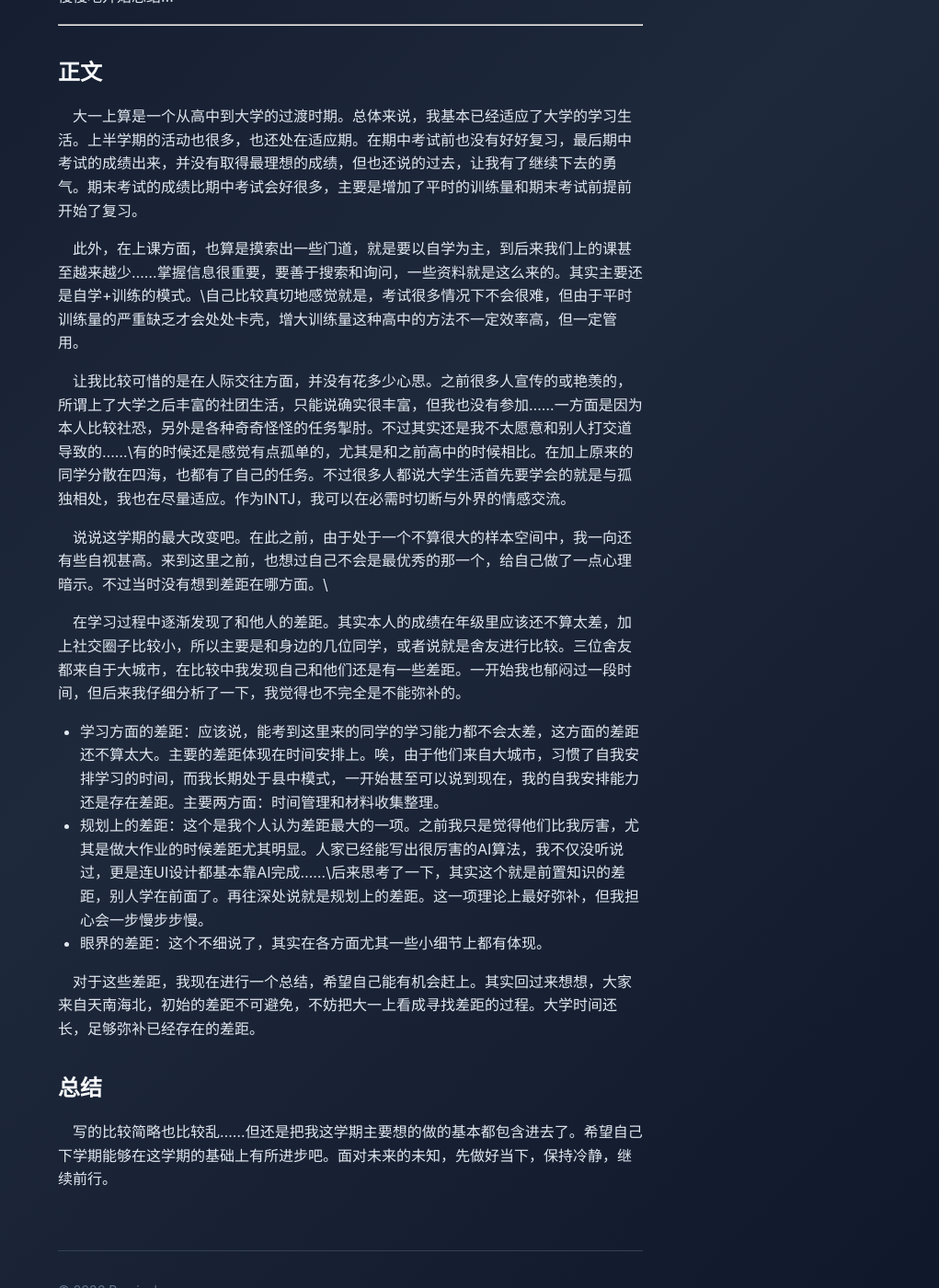
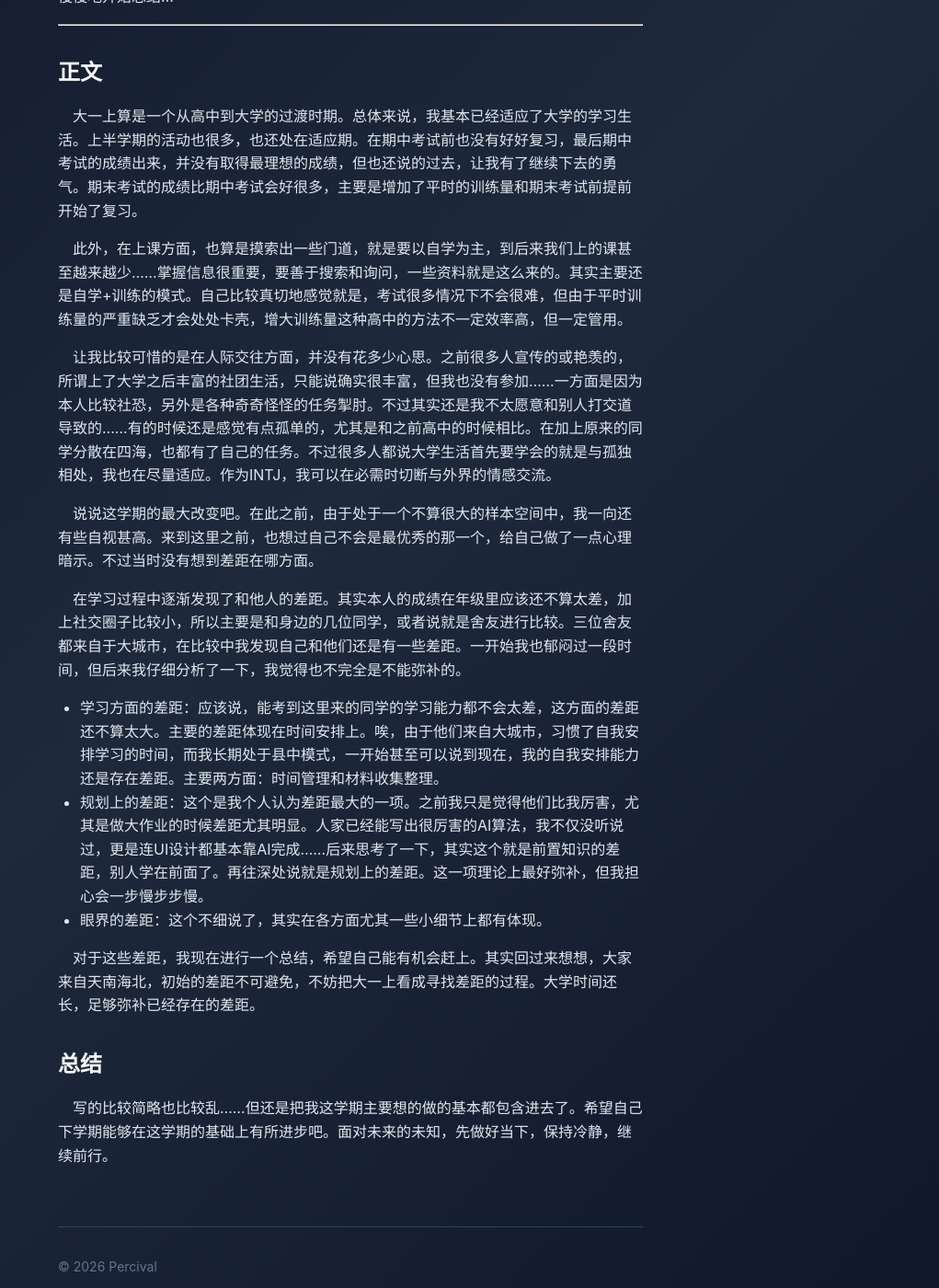
Before and after one commit to Percival-06/Percival-06.github.io, a Jekyll site: the page built from _posts/2026-02-09-大一上小结.md, in a window 1280 px wide and 1400 px high, scrolled down 395 px. Shown: the whole window at 92% size, without its empty margins (259-1280 px from the left). Built offline with Jekyll 4.4.1, drawn with Linux system fonts in a browser that asks for light colours.

```diff
--- a/_posts/2026-02-09-大一上小结.md
+++ b/_posts/2026-02-09-大一上小结.md
@@ -21,15 +21,15 @@ tags: [生活]
 
 &emsp;大一上算是一个从高中到大学的过渡时期。总体来说，我基本已经适应了大学的学习生活。上半学期的活动也很多，也还处在适应期。在期中考试前也没有好好复习，最后期中考试的成绩出来，并没有取得最理想的成绩，但也还说的过去，让我有了继续下去的勇气。期末考试的成绩比期中考试会好很多，主要是增加了平时的训练量和期末考试前提前开始了复习。
 
-&emsp;此外，在上课方面，也算是摸索出一些门道，就是要以自学为主，到后来我们上的课甚至越来越少......掌握信息很重要，要善于搜索和询问，一些资料就是这么来的。其实主要还是自学+训练的模式。\自己比较真切地感觉就是，考试很多情况下不会很难，但由于平时训练量的严重缺乏才会处处卡壳，增大训练量这种高中的方法不一定效率高，但一定管用。
+&emsp;此外，在上课方面，也算是摸索出一些门道，就是要以自学为主，到后来我们上的课甚至越来越少......掌握信息很重要，要善于搜索和询问，一些资料就是这么来的。其实主要还是自学+训练的模式。自己比较真切地感觉就是，考试很多情况下不会很难，但由于平时训练量的严重缺乏才会处处卡壳，增大训练量这种高中的方法不一定效率高，但一定管用。
 
-&emsp;让我比较可惜的是在人际交往方面，并没有花多少心思。之前很多人宣传的或艳羡的，所谓上了大学之后丰富的社团生活，只能说确实很丰富，但我也没有参加......一方面是因为本人比较社恐，另外是各种奇奇怪怪的任务掣肘。不过其实还是我不太愿意和别人打交道导致的......\有的时候还是感觉有点孤单的，尤其是和之前高中的时候相比。在加上原来的同学分散在四海，也都有了自己的任务。不过很多人都说大学生活首先要学会的就是与孤独相处，我也在尽量适应。作为INTJ，我可以在必需时切断与外界的情感交流。
+&emsp;让我比较可惜的是在人际交往方面，并没有花多少心思。之前很多人宣传的或艳羡的，所谓上了大学之后丰富的社团生活，只能说确实很丰富，但我也没有参加......一方面是因为本人比较社恐，另外是各种奇奇怪怪的任务掣肘。不过其实还是我不太愿意和别人打交道导致的......有的时候还是感觉有点孤单的，尤其是和之前高中的时候相比。在加上原来的同学分散在四海，也都有了自己的任务。不过很多人都说大学生活首先要学会的就是与孤独相处，我也在尽量适应。作为INTJ，我可以在必需时切断与外界的情感交流。
 
-&emsp;说说这学期的最大改变吧。在此之前，由于处于一个不算很大的样本空间中，我一向还有些自视甚高。来到这里之前，也想过自己不会是最优秀的那一个，给自己做了一点心理暗示。不过当时没有想到差距在哪方面。\
+&emsp;说说这学期的最大改变吧。在此之前，由于处于一个不算很大的样本空间中，我一向还有些自视甚高。来到这里之前，也想过自己不会是最优秀的那一个，给自己做了一点心理暗示。不过当时没有想到差距在哪方面。
 
 &emsp;在学习过程中逐渐发现了和他人的差距。其实本人的成绩在年级里应该还不算太差，加上社交圈子比较小，所以主要是和身边的几位同学，或者说就是舍友进行比较。三位舍友都来自于大城市，在比较中我发现自己和他们还是有一些差距。一开始我也郁闷过一段时间，但后来我仔细分析了一下，我觉得也不完全是不能弥补的。
 - 学习方面的差距：应该说，能考到这里来的同学的学习能力都不会太差，这方面的差距还不算太大。主要的差距体现在时间安排上。唉，由于他们来自大城市，习惯了自我安排学习的时间，而我长期处于县中模式，一开始甚至可以说到现在，我的自我安排能力还是存在差距。主要两方面：时间管理和材料收集整理。
-- 规划上的差距：这个是我个人认为差距最大的一项。之前我只是觉得他们比我厉害，尤其是做大作业的时候差距尤其明显。人家已经能写出很厉害的AI算法，我不仅没听说过，更是连UI设计都基本靠AI完成......\后来思考了一下，其实这个就是前置知识的差距，别人学在前面了。再往深处说就是规划上的差距。这一项理论上最好弥补，但我担心会一步慢步步慢。
+- 规划上的差距：这个是我个人认为差距最大的一项。之前我只是觉得他们比我厉害，尤其是做大作业的时候差距尤其明显。人家已经能写出很厉害的AI算法，我不仅没听说过，更是连UI设计都基本靠AI完成......后来思考了一下，其实这个就是前置知识的差距，别人学在前面了。再往深处说就是规划上的差距。这一项理论上最好弥补，但我担心会一步慢步步慢。
 - 眼界的差距：这个不细说了，其实在各方面尤其一些小细节上都有体现。
 
 &emsp;对于这些差距，我现在进行一个总结，希望自己能有机会赶上。其实回过来想想，大家来自天南海北，初始的差距不可避免，不妨把大一上看成寻找差距的过程。大学时间还长，足够弥补已经存在的差距。
```
